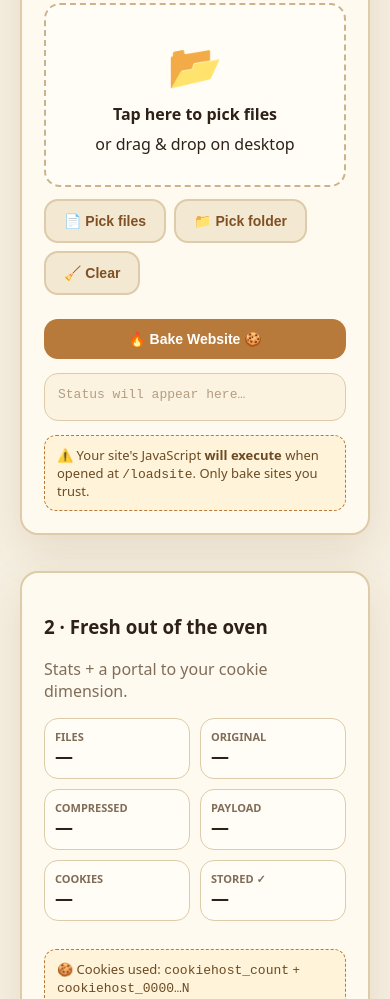
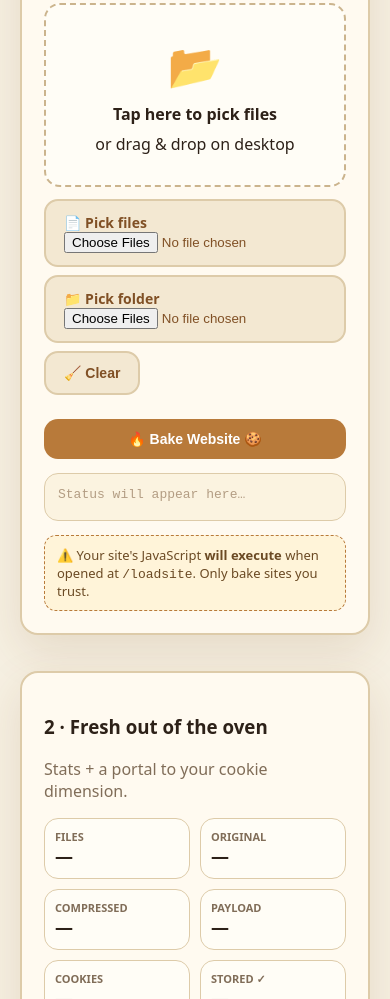
Before and after one commit to MastaChief117/web-to-cookie, a website: page public/index.html in a window 390 px wide. Shown: the part 730-1729 px from the top of the page. Drawn offline with Linux system fonts and the light colour scheme.

Commit message:
Fix mobile file picker by using native file inputs

```diff
--- a/public/index.html
+++ b/public/index.html
@@ -25,10 +25,12 @@
           <span class="big">📂</span><b>Tap here to pick files</b><span class="hint">or drag &amp; drop on desktop</span>
         </div>
         <div class="row">
-          <button class="btn btn-ghost" id="pickFilesBtn" type="button">📄 Pick files</button>
-          <button class="btn btn-ghost" id="pickFolderBtn" type="button">📁 Pick folder</button>
-          <input id="fileInput" type="file" multiple hidden />
-          <input id="dirInput" type="file" multiple webkitdirectory directory hidden />
+          <label class="file-picker btn btn-ghost">📄 Pick files
+            <input id="fileInput" type="file" multiple />
+          </label>
+          <label class="file-picker btn btn-ghost">📁 Pick folder
+            <input id="dirInput" type="file" multiple webkitdirectory directory />
+          </label>
           <button class="btn btn-ghost" id="clearBtn" type="button">🧹 Clear</button>
         </div>
         <div class="filelist" id="fileList"></div>
@@ -49,9 +51,6 @@
     </div>
   </div>
   <script src="/builder.js"></script>
-  <script>
-    document.getElementById('pickFilesBtn').onclick = () => document.getElementById('fileInput').click();
-    document.getElementById('pickFolderBtn').onclick = () => document.getElementById('dirInput').click();
-  </script>
+
 </body>
 </html>
```
